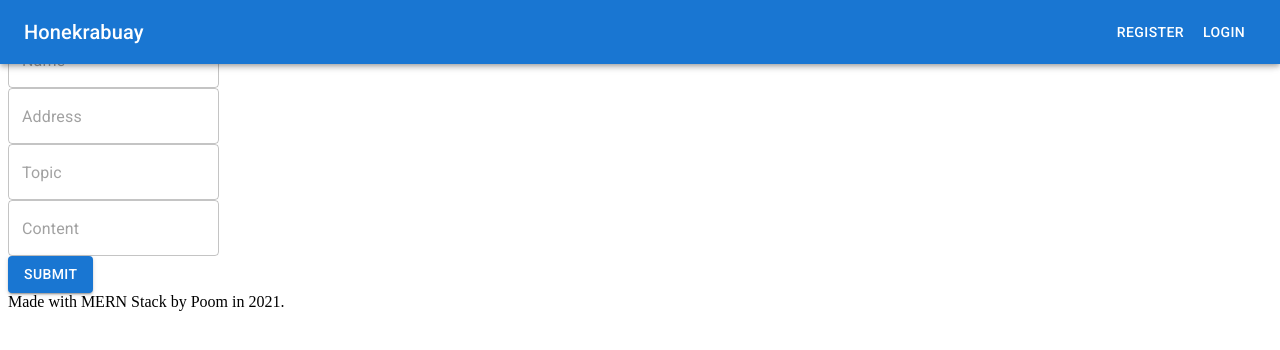
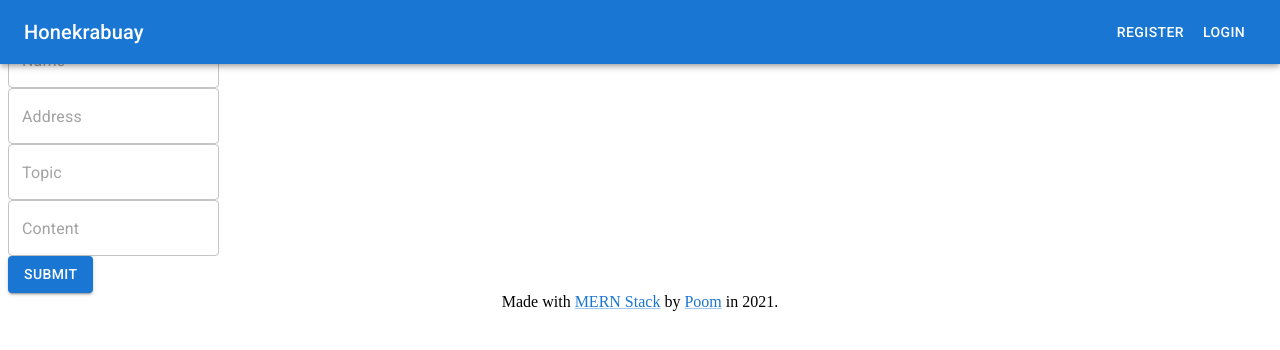
Before and after one commit to lebrancconvas/Honekrabuay, a React (Create React App) app in the folder client/: page /issueform in a window 1280 px wide. Shown: the top 350 px of the page. Built offline with nearby package versions, Linux system fonts and the light colour scheme.

Commit message:
💄 Add Link.

```diff
--- a/client/src/components/Footer.jsx
+++ b/client/src/components/Footer.jsx
@@ -1,10 +1,16 @@
 import React from 'react';
+import {Container, Link} from '@mui/material';
+import {Box} from '@mui/system';
 
 const Footer = () => {
 	return (
 		<div>
 			<footer>
-				Made with MERN Stack by Poom in 2021.
+				<Box bgcolor="secondary" sx={{textAlign: 'center'}}>
+					<Container maxWidth="lg">
+						Made with <Link href="https://www.mongodb.com/mern-stack" target="_blank">MERN Stack</Link> by <Link href="https://github.com/lebrancconvas" target="_blank">Poom</Link> in 2021.
+					</Container>
+				</Box>
 			</footer>
 		</div>
 	);
```
